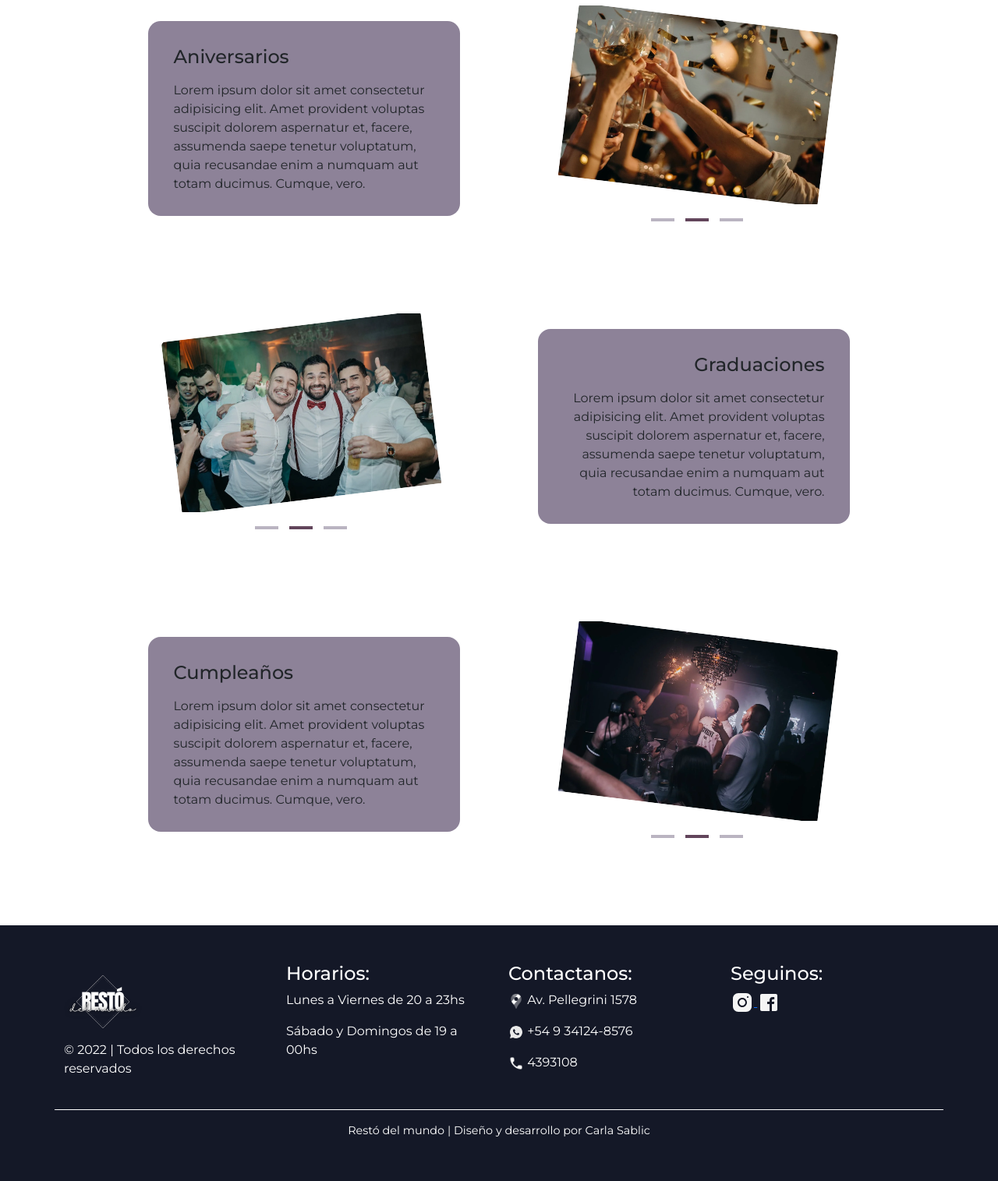
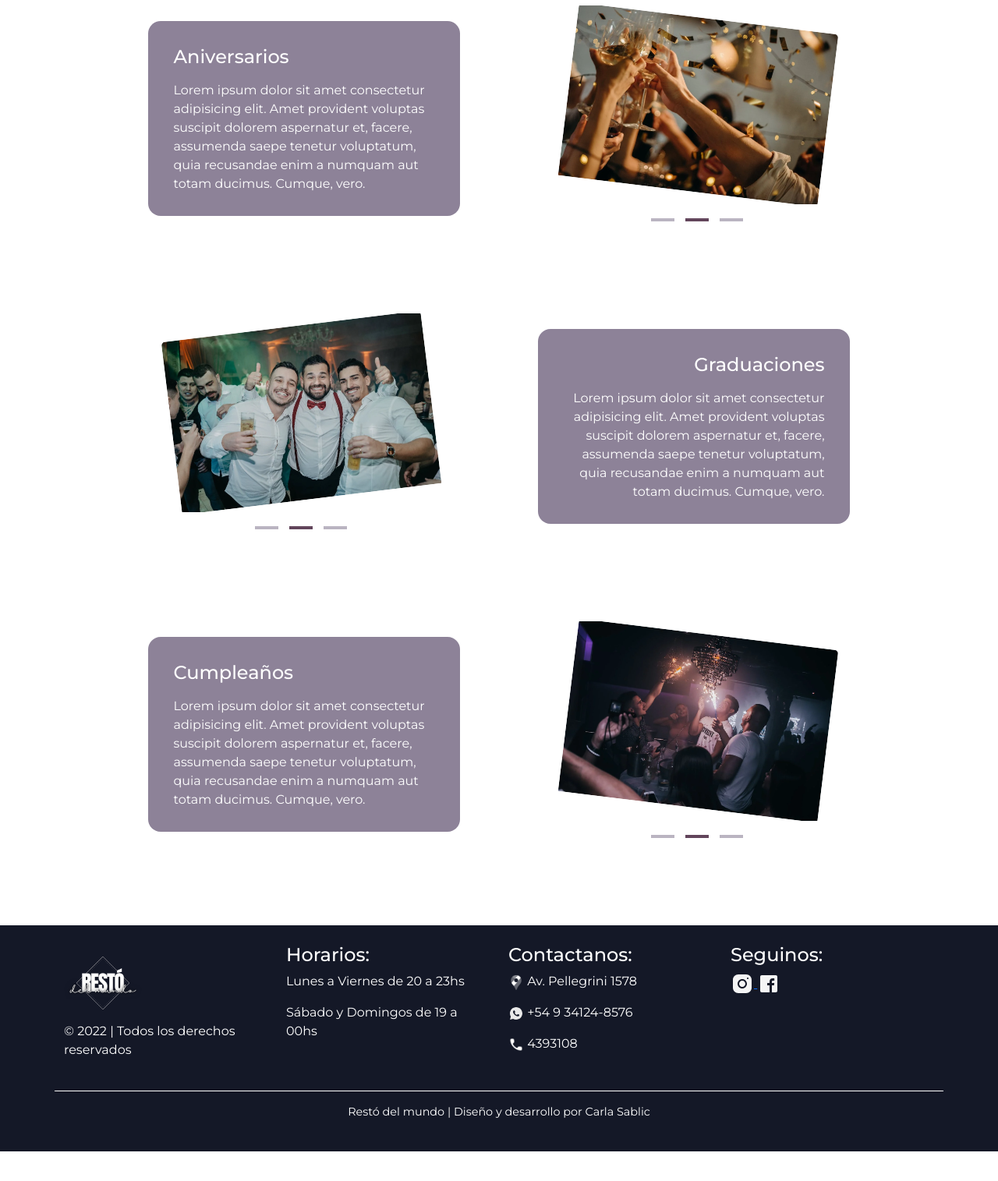
Before and after one commit to CarlaSablic95/PreEntrega3-Sablic, a plain HTML site: page pages/eventos.html in a window 1280 px wide. Shown: the part 987-2502 px from the top of the page at 78% size. After the commit the page ends 2464 px from the top, so only its background shows below. Drawn offline with nearby package versions, Linux system fonts and the light colour scheme.

Commit message:
Ajustes en la página de eventos

```diff
--- a/pages/eventos.html
+++ b/pages/eventos.html
@@ -33,7 +33,7 @@
                 <div class="collapse navbar-collapse justify-content-evenly" id="navbarSupportedContent">
                     <ul class="navbar-nav mx-auto mb-2 mb-lg-0 text-center">
                         <li class="nav-item">
-                            <a class="nav-link text-uppercase text-white active" aria-current="page"
+                            <a class="nav-link text-uppercaseeactive" aria-current="page"
                                 href="../index.html">Inicio</a>
                         </li>
                         <li class="nav-item mx-5">
@@ -94,7 +94,7 @@
         <section id="seccion-aniversarios" class="container my-5">
 
             <!-- ANIVERSARIOS -->
-            <div class="evento-info eventos text-whitE" id="info-aniversario">
+            <div class="evento-info eventos text-white text-center text-md-start" id="info-aniversario">
                 <div>
                     <h4>Aniversarios</h4>
                     <p>Lorem ipsum dolor sit amet consectetur adipisicing elit. Amet provident voluptas suscipit dolorem
@@ -180,7 +180,7 @@
             </div>
             </div>
 
-            <div class="evento-info eventos text-whitE text-center text-lg-end">
+            <div class="evento-info eventos text-white text-center text-md-end">
                 <div>
                     <h4>Graduaciones</h4>
                     <p>Lorem ipsum dolor sit amet consectetur adipisicing elit. Amet provident voluptas suscipit dolorem
@@ -192,7 +192,7 @@
 
         <!-- CUMPLEAÑOS -->
         <section id="seccion-cumpleanios" class="container seccion my-5">
-            <article class="evento-info eventos text-whitE">
+            <article class="evento-info eventos text-white text-center text-md-start">
                 <div>
                     <h4>Cumpleaños</h4>
                     <p>Lorem ipsum dolor sit amet consectetur adipisicing elit. Amet provident voluptas suscipit dolorem
@@ -241,9 +241,9 @@
     </main>
 
     <!-- FOOTER -->
-    <footer id="footer-eventos">
+    <footer>
         <!-- SECCIÓN CONTACTO / HORARIO /COPYRIGHT -->
-        <section id="footer-contacto" class="container py-5 text-white">
+        <section id="footer-contacto" class="container py-4 text-white">
             <div class="row justify-content-center align-items-top flex-wrap text-center text-lg-start">
                 <div class="col-12 col-md-3 mb-4">
                     <img src="../assets/img/logo.png" alt="logo de Restó del mundo" class="logo-footer" />
```
